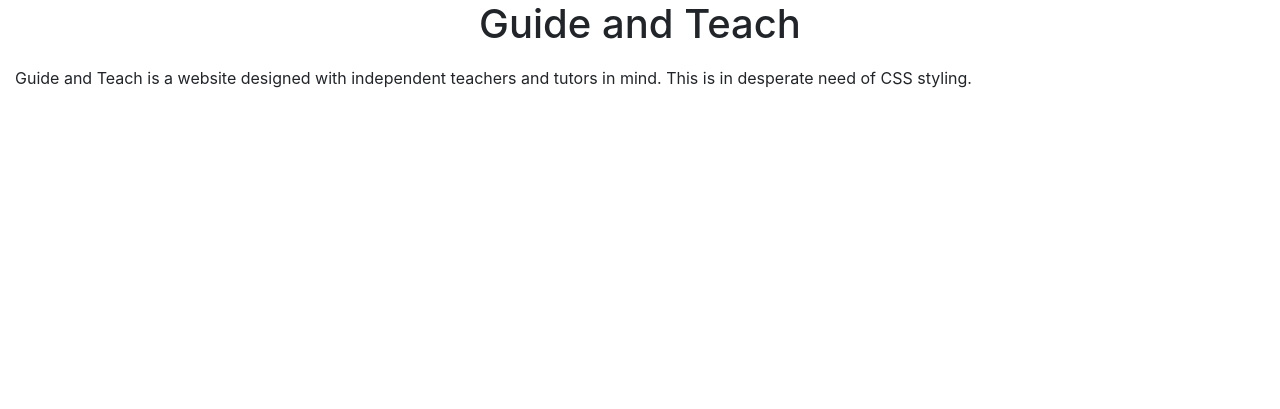
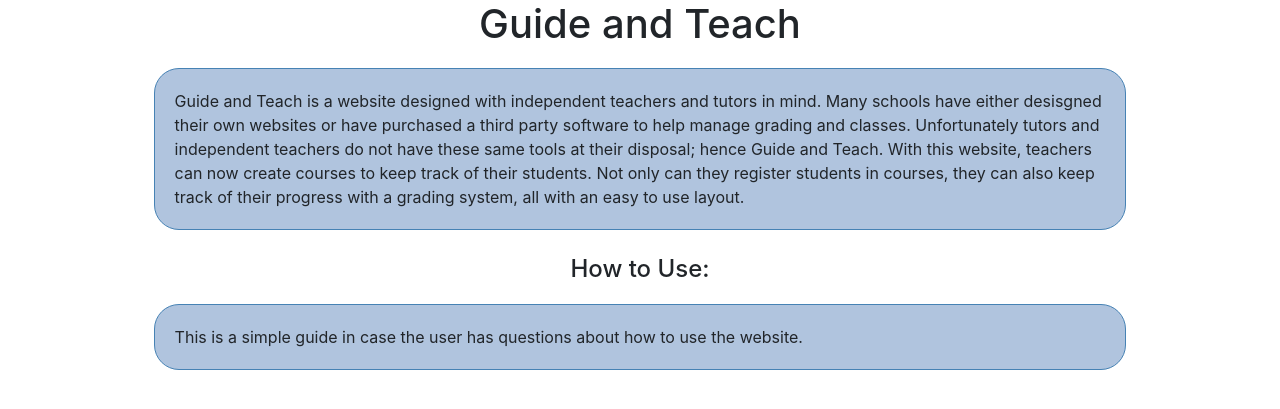
Before and after one commit to GudiedRyan/guide_and_teach, a Flask app: page / in a window 1280 px wide. Shown: the part 56-465 px from the top of the page. Run offline with Flask 2, Linux system fonts and the light colour scheme; some libraries are stand-ins or nearby versions.

Commit message:
About page

```diff
--- a/guide_and_teach/static/style.css
+++ b/guide_and_teach/static/style.css
@@ -62,7 +62,7 @@ td {
   padding: 5px;
 }
 
-h1, h2 {
+h1, h2, h4 {
   text-align: center;
 }
 
@@ -85,3 +85,15 @@ h1, h2 {
 .white:hover {
   color: lightskyblue;
 }
+
+.about {
+  margin-left: 12%;
+  margin-right: 12%;
+  margin-top: 20px;
+  margin-bottom: 25px;
+  padding: 5px;
+  border: steelblue solid 1px;
+  border-radius: 25px;
+  background-color: lightsteelblue;
+
+}
--- a/guide_and_teach/templates/about.html
+++ b/guide_and_teach/templates/about.html
@@ -1,7 +1,18 @@
 {% extends "layout.html" %}
 {% block content %}
 <h1>Guide and Teach</h1>
-<p>
-    Guide and Teach is a website designed with independent teachers and tutors in mind. This is in desperate need of CSS styling.
-</p>
+<div class="about">
+    <p>
+        Guide and Teach is a website designed with independent teachers and tutors in mind. Many schools have either desisgned their own websites
+        or have purchased a third party software to help manage grading and classes. Unfortunately tutors and independent teachers do not have these
+        same tools at their disposal; hence Guide and Teach. With this website, teachers can now create courses to keep track of their students.
+        Not only can they register students in courses, they can also keep track of their progress with a grading system, all with an easy to use layout.
+    </p>
+</div>
+<h4>How to Use:</h4>
+<div class="about">
+    <p>
+        This is a simple guide in case the user has questions about how to use the website.
+    </p>
+</div>
 {% endblock content %}
```
